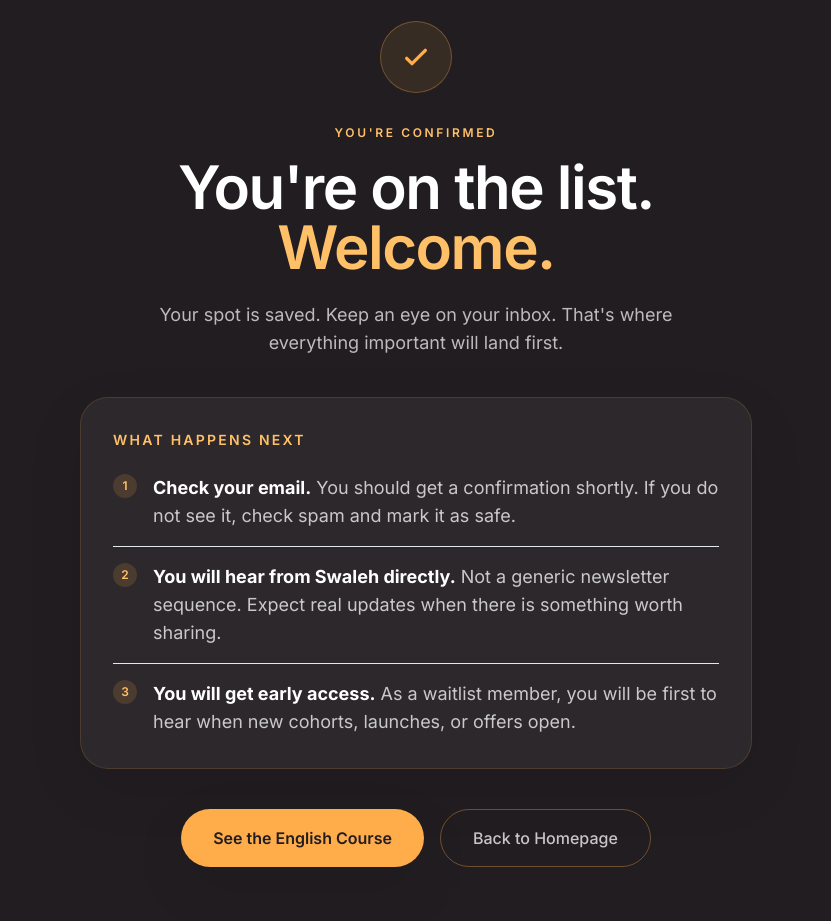
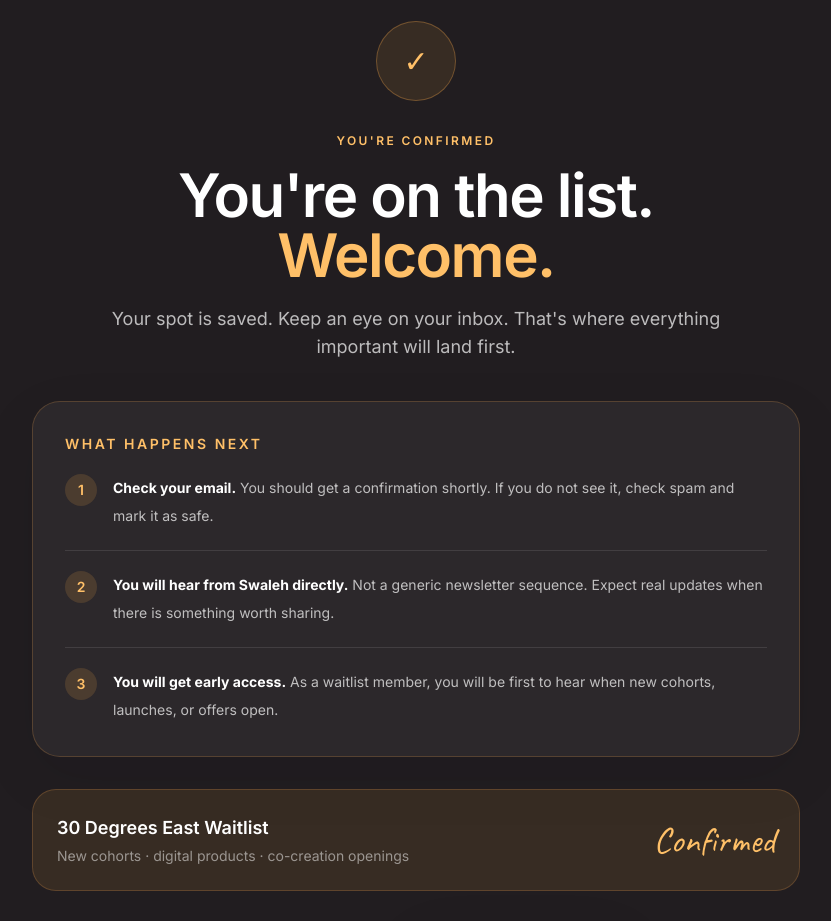
Before and after one commit to aenshtyn/30DegreesEast, a Next.js app: page /thank-you in a window 1280 px wide. Shown: the part 140-1061 px from the top of the page, without its empty margins (224-1055 px from the left). Built offline with nearby package versions, Linux system fonts and the light colour scheme.

Commit message:
Restyle waitlist thank you page

```diff
--- a/app/thank-you/page.tsx
+++ b/app/thank-you/page.tsx
@@ -27,50 +27,39 @@
 export default function ThankYouPage() {
   return (
     <section className="bg-raisin text-white">
-      <div className="container-custom flex min-h-[calc(100vh-9rem)] items-center justify-center py-16">
-        <div className="w-full max-w-2xl text-center">
-          <div className="mx-auto flex h-[72px] w-[72px] items-center justify-center rounded-full border border-accent-500/30 bg-accent-500/10">
-            <svg
-              viewBox="0 0 24 24"
-              fill="none"
-              stroke="currentColor"
-              strokeWidth="2.5"
-              strokeLinecap="round"
-              strokeLinejoin="round"
-              className="h-8 w-8 text-accent-500"
-              aria-hidden="true"
-            >
-              <polyline points="5 13 9 17 19 7" />
-            </svg>
+      <div className="container-custom flex min-h-screen items-center justify-center py-16">
+        <div className="mx-auto max-w-3xl">
+          <div className="mx-auto flex h-20 w-20 items-center justify-center rounded-full border border-accent-500/30 bg-accent-500/10 text-3xl text-accent-300">
+            ✓
           </div>
 
-          <p className="mt-8 text-xs font-semibold uppercase tracking-[0.22em] text-accent-300">
+          <p className="mt-8 text-center text-xs font-semibold uppercase tracking-[0.2em] text-accent-300">
             You&apos;re confirmed
           </p>
-          <h1 className="mt-4 text-white">
+          <h1 className="mt-4 text-center text-white">
             You&apos;re on the list.
             <br />
             <span className="text-accent-300">Welcome.</span>
           </h1>
-          <p className="mx-auto mt-6 max-w-xl text-white/70">
+          <p className="mx-auto mt-5 max-w-2xl text-center text-white/70">
             Your spot is saved. Keep an eye on your inbox. That&apos;s where everything important
             will land first.
           </p>
 
-          <div className="mt-10 rounded-[28px] border border-accent-500/15 bg-white/5 p-8 text-left shadow-soft-card">
-            <h2 className="text-sm font-semibold uppercase tracking-[0.16em] text-accent-300">
+          <div className="mt-10 rounded-[28px] border border-accent-500/20 bg-white/5 p-6 shadow-soft-card md:p-8">
+            <h2 className="text-sm font-semibold uppercase tracking-[0.18em] text-accent-300">
               What happens next
             </h2>
-            <div className="mt-6 space-y-4">
+            <div className="mt-5 space-y-5">
               {nextSteps.map((step, index) => (
                 <div
                   key={step.title}
-                  className="flex gap-4 border-b border-white/8 pb-4 last:border-b-0 last:pb-0"
+                  className="flex gap-4 border-b border-white/10 pb-5 last:border-b-0 last:pb-0"
                 >
-                  <div className="flex h-6 w-6 shrink-0 items-center justify-center rounded-full bg-accent-500/15 text-xs font-semibold text-accent-300">
+                  <div className="flex h-8 w-8 flex-shrink-0 items-center justify-center rounded-full bg-accent-500/15 text-sm font-semibold text-accent-300">
                     {index + 1}
                   </div>
-                  <p className="text-white/75">
+                  <p className="text-sm leading-7 text-white/70">
                     <strong className="text-white">{step.title}.</strong> {step.description}
                   </p>
                 </div>
@@ -78,18 +67,26 @@
             </div>
           </div>
 
-          <div className="mt-10 flex flex-col justify-center gap-4 sm:flex-row">
+          <div className="mt-8 rounded-[24px] border border-accent-500/20 bg-accent-500/10 p-6 sm:flex sm:items-center sm:justify-between sm:gap-6">
+            <div>
+              <p className="font-semibold text-white">30 Degrees East Waitlist</p>
+              <p className="mt-1 text-sm text-white/50">New cohorts · digital products · co-creation openings</p>
+            </div>
+            <p className="mt-4 font-display text-4xl text-accent-300 sm:mt-0">Confirmed</p>
+          </div>
+
+          <div className="mt-8 flex flex-col justify-center gap-4 sm:flex-row">
+            <Link
+              href="/"
+              className="inline-flex items-center justify-center rounded-full border border-white/20 px-8 py-3 text-sm font-semibold text-white/75 transition hover:border-accent-300 hover:text-accent-300"
+            >
+              Back to Homepage
+            </Link>
             <Link
               href="/teach-english-online"
-              className="inline-flex items-center justify-center rounded-full bg-accent-500 px-8 py-4 text-base font-semibold text-raisin shadow-soft-card transition hover:bg-accent-400"
+              className="inline-flex items-center justify-center rounded-full bg-accent-500 px-8 py-3 text-sm font-semibold text-raisin shadow-soft-card transition hover:bg-accent-400"
             >
               See the English Course
-            </Link>
-            <Link
-              href="/"
-              className="inline-flex items-center justify-center rounded-full border border-accent-500/35 px-8 py-4 text-base font-medium text-white/75 transition hover:border-accent-500 hover:text-accent-200"
-            >
-              Back to Homepage
             </Link>
           </div>
         </div>
```
